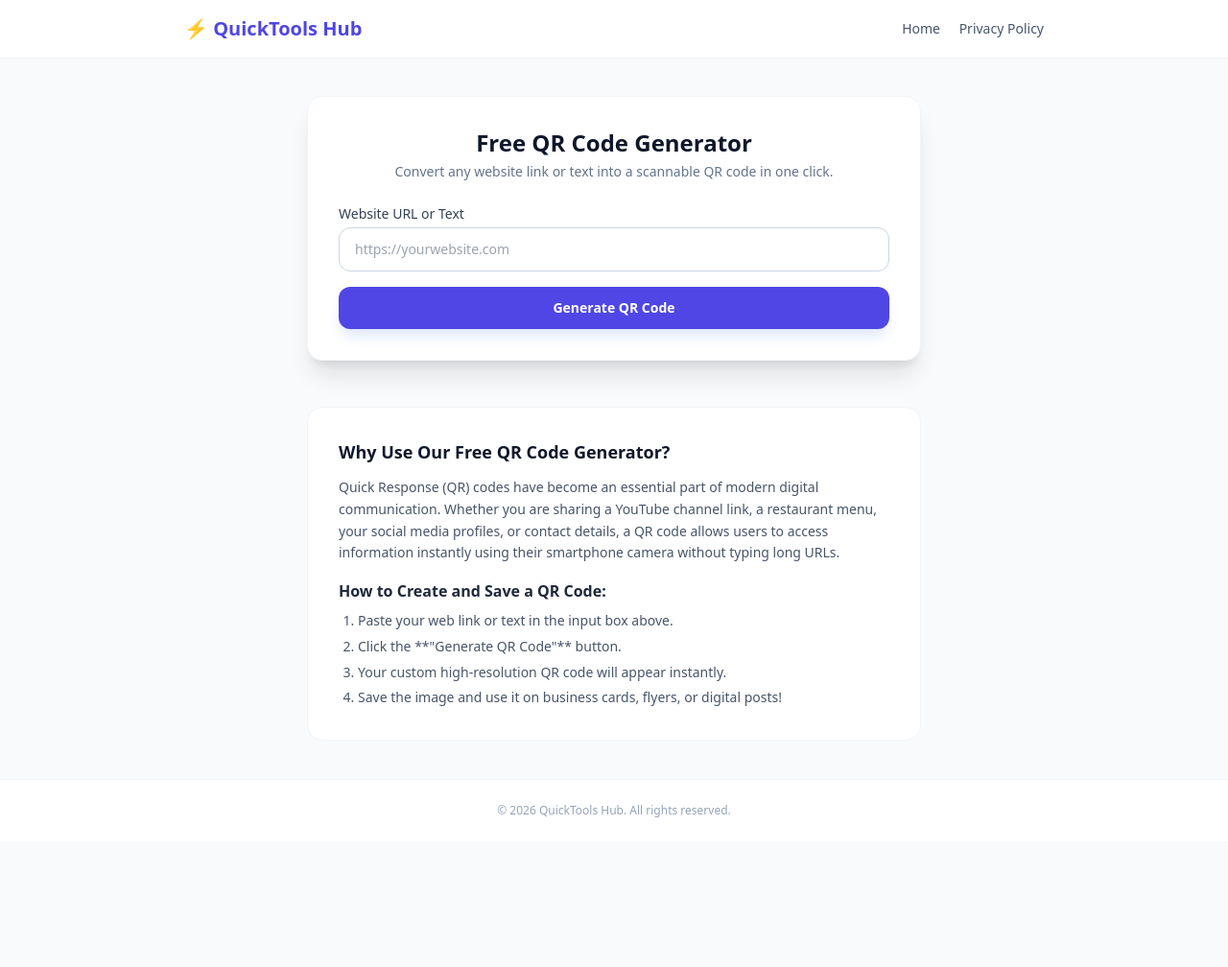
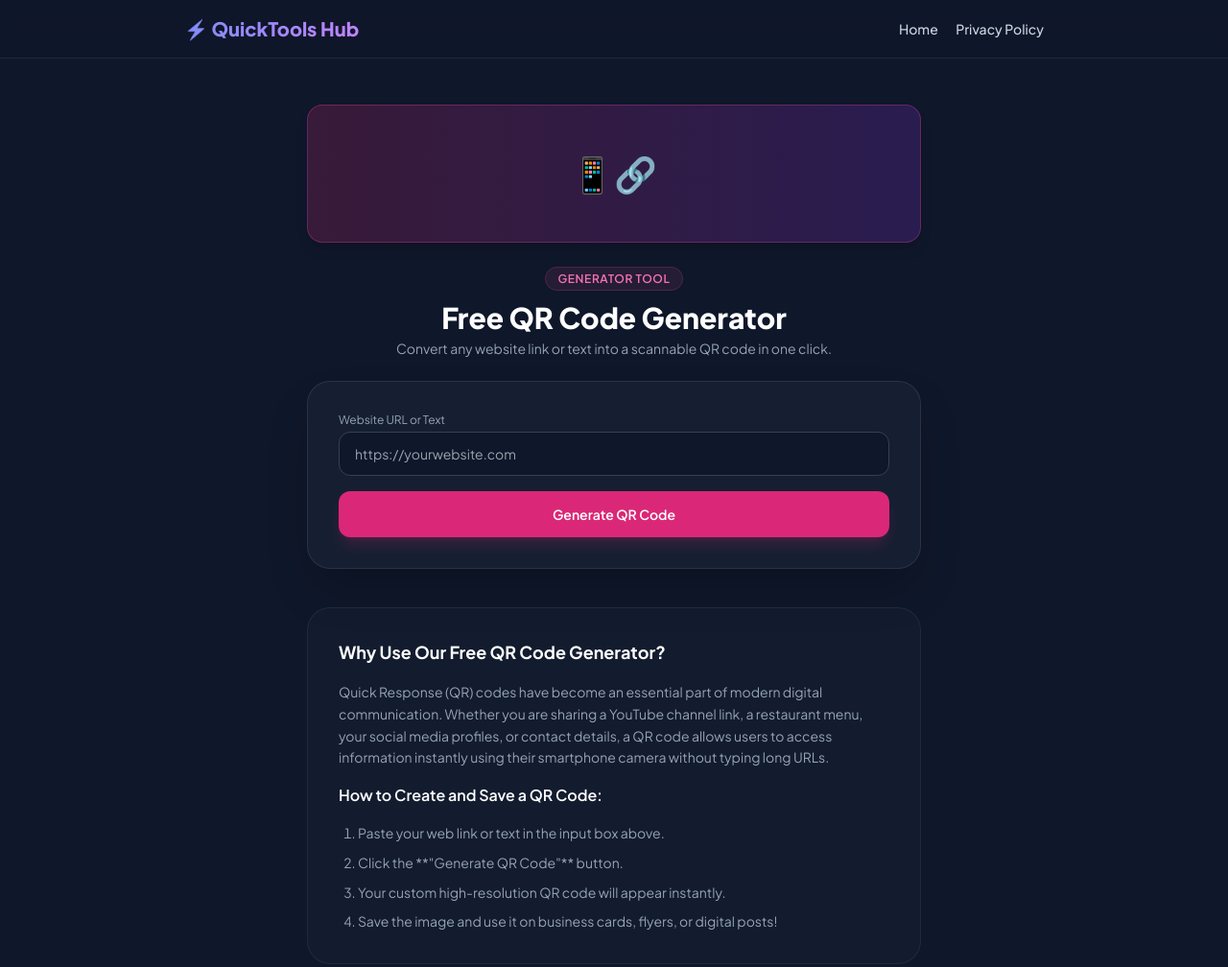
Before and after one commit to appsinvestor87-dot/quicktools-hub, a plain HTML site: page qr-generator.html in a window 1280 px wide. Shown: the top 1008 px of the page at 96% size. Before the commit the page ends 877 px from the top, so only its background shows below. Drawn offline with nearby package versions, Linux system fonts and the light colour scheme.

Commit message:
Add files via upload

```diff
--- a/qr-generator.html
+++ b/qr-generator.html
@@ -9,56 +9,63 @@
     <script src="https://cdn.tailwindcss.com"></script>
     <!-- QRCode.js Library -->
     <script src="https://cdnjs.cloudflare.com/ajax/libs/qrcodejs/1.0.0/qrcode.min.js"></script>
+    <link href="https://fonts.googleapis.com/css2?family=Plus+Jakarta+Sans:wght@400;500;600;700;800&display=swap" rel="stylesheet">
+    <style>body { font-family: 'Plus Jakarta Sans', sans-serif; }</style>
 </head>
-<body class="bg-slate-50 text-slate-800 min-h-screen flex flex-col justify-between">
+<body class="bg-slate-900 text-slate-100 min-h-screen flex flex-col justify-between selection:bg-pink-500 selection:text-white">
 
     <!-- Header -->
-    <header class="bg-white shadow-sm py-4 px-6">
+    <header class="bg-slate-900/80 backdrop-blur-md border-b border-slate-800 sticky top-0 z-50 py-4 px-6">
         <div class="max-w-4xl mx-auto flex justify-between items-center">
-            <h1 class="text-xl font-bold text-indigo-600"><a href="index.html">⚡ QuickTools Hub</a></h1>
-            <nav class="space-x-4 text-sm font-medium text-slate-600">
-                <a href="index.html" class="hover:text-indigo-600">Home</a>
-                <a href="privacy-policy.html" class="hover:text-indigo-600">Privacy Policy</a>
+            <a href="index.html" class="text-xl font-extrabold bg-gradient-to-r from-indigo-400 to-purple-400 bg-clip-text text-transparent">⚡ QuickTools Hub</a>
+            <nav class="space-x-4 text-sm font-medium text-slate-300">
+                <a href="index.html" class="hover:text-pink-400 transition">Home</a>
+                <a href="privacy-policy.html" class="hover:text-pink-400 transition">Privacy Policy</a>
             </nav>
         </div>
     </header>
 
     <!-- Main Tool Area -->
-    <main class="max-w-2xl mx-auto px-4 py-10 w-full">
-        <div class="bg-white rounded-2xl shadow-xl p-6 sm:p-8 border border-slate-100">
-            <div class="text-center mb-6">
-                <h2 class="text-2xl font-extrabold text-slate-900">Free QR Code Generator</h2>
-                <p class="text-sm text-slate-500 mt-1">Convert any website link or text into a scannable QR code in one click.</p>
+    <main class="max-w-2xl mx-auto px-4 py-12 w-full flex-grow">
+
+        <!-- Banner Icon Box -->
+        <div class="text-center mb-6">
+            <div class="w-full h-36 bg-gradient-to-r from-pink-600/20 to-purple-600/20 border border-pink-500/30 rounded-2xl flex items-center justify-center mb-6 shadow-lg">
+                <span class="text-4xl">📱🔗</span>
             </div>
+            <span class="bg-pink-500/10 text-pink-400 border border-pink-500/20 text-xs font-semibold px-3 py-1 rounded-full uppercase tracking-wider">Generator Tool</span>
+            <h1 class="text-2xl sm:text-3xl font-extrabold text-white mt-3">Free QR Code Generator</h1>
+            <p class="text-sm text-slate-400 mt-1">Convert any website link or text into a scannable QR code in one click.</p>
+        </div>
 
+        <div class="bg-slate-800/50 border border-slate-700/60 rounded-3xl p-6 sm:p-8 shadow-2xl mb-10">
             <!-- Input Form -->
             <div class="space-y-4">
                 <div>
-                    <label for="text-input" class="block text-sm font-medium text-slate-700 mb-1">Website URL or Text</label>
+                    <label for="text-input" class="block text-xs text-slate-400 mb-1">Website URL or Text</label>
                     <input type="text" id="text-input" placeholder="https://yourwebsite.com"
-                        class="w-full px-4 py-3 rounded-xl border border-slate-300 focus:ring-2 focus:ring-indigo-500 focus:border-indigo-500 outline-none transition text-sm">
+                        class="w-full bg-slate-900 border border-slate-700 rounded-xl px-4 py-3 text-sm text-white focus:outline-none focus:border-pink-500 transition">
                 </div>
 
                 <button onclick="generateQRCode()"
-                    class="w-full bg-indigo-600 hover:bg-indigo-700 text-white font-semibold py-3 rounded-xl transition shadow-lg shadow-indigo-100 text-sm">
+                    class="w-full bg-pink-600 hover:bg-pink-500 text-white font-semibold py-3.5 rounded-xl transition shadow-lg shadow-pink-600/20 text-sm">
                     Generate QR Code
                 </button>
             </div>
 
             <!-- QR Code Display Box -->
-            <div id="qrcode-container" class="mt-8 hidden flex flex-col items-center justify-center p-6 bg-slate-50 rounded-xl border border-dashed border-slate-200">
-                <div id="qrcode" class="bg-white p-4 rounded-lg shadow-sm"></div>
+            <div id="qrcode-container" class="mt-8 hidden flex flex-col items-center justify-center p-6 bg-slate-900/60 rounded-2xl border border-slate-700">
+                <div id="qrcode" class="bg-white p-4 rounded-xl shadow-md"></div>
                 <p class="text-xs text-slate-400 mt-4 text-center">Right-click or long-press the QR code above to save it to your device.</p>
             </div>
         </div>
 
-        <!-- SEO Article Section (Crucial for Google Ranking) -->
-        <article class="mt-12 bg-white rounded-2xl p-6 sm:p-8 border border-slate-100 prose prose-slate max-w-none text-sm leading-relaxed text-slate-600">
-            <h3 class="text-lg font-bold text-slate-900 mb-3">Why Use Our Free QR Code Generator?</h3>
-            <p class="mb-3">Quick Response (QR) codes have become an essential part of modern digital communication. Whether you are sharing a YouTube channel link, a restaurant menu, your social media profiles, or contact details, a QR code allows users to access information instantly using their smartphone camera without typing long URLs.</p>
-
-            <h4 class="text-base font-semibold text-slate-800 mt-4 mb-2">How to Create and Save a QR Code:</h4>
-            <ol class="list-decimal pl-5 space-y-1">
+        <!-- SEO Article Section -->
+        <article class="bg-slate-800/30 border border-slate-700/40 rounded-3xl p-6 sm:p-8 text-sm text-slate-400 leading-relaxed space-y-4">
+            <h2 class="text-lg font-bold text-white">Why Use Our Free QR Code Generator?</h2>
+            <p>Quick Response (QR) codes have become an essential part of modern digital communication. Whether you are sharing a YouTube channel link, a restaurant menu, your social media profiles, or contact details, a QR code allows users to access information instantly using their smartphone camera without typing long URLs.</p>
+            <h3 class="text-base font-semibold text-white">How to Create and Save a QR Code:</h3>
+            <ol class="list-decimal pl-5 space-y-2">
                 <li>Paste your web link or text in the input box above.</li>
                 <li>Click the **"Generate QR Code"** button.</li>
                 <li>Your custom high-resolution QR code will appear instantly.</li>
@@ -68,7 +75,7 @@
     </main>
 
     <!-- Footer -->
-    <footer class="bg-white border-t border-slate-100 py-6 text-center text-xs text-slate-400">
+    <footer class="bg-slate-900 border-t border-slate-800 py-6 text-center text-xs text-slate-500">
         <p>&copy; 2026 QuickTools Hub. All rights reserved.</p>
     </footer>
 
@@ -89,8 +96,8 @@
 
             new QRCode(qrDiv, {
                 text: inputVal,
-                width: 200,
-                height: 200,
+                width: 180,
+                height: 180,
                 colorDark: "#000000",
                 colorLight: "#ffffff",
                 correctLevel: QRCode.CorrectLevel.H
```
Also changed, not shown: age-calculator.html (+21 -2 lines).
